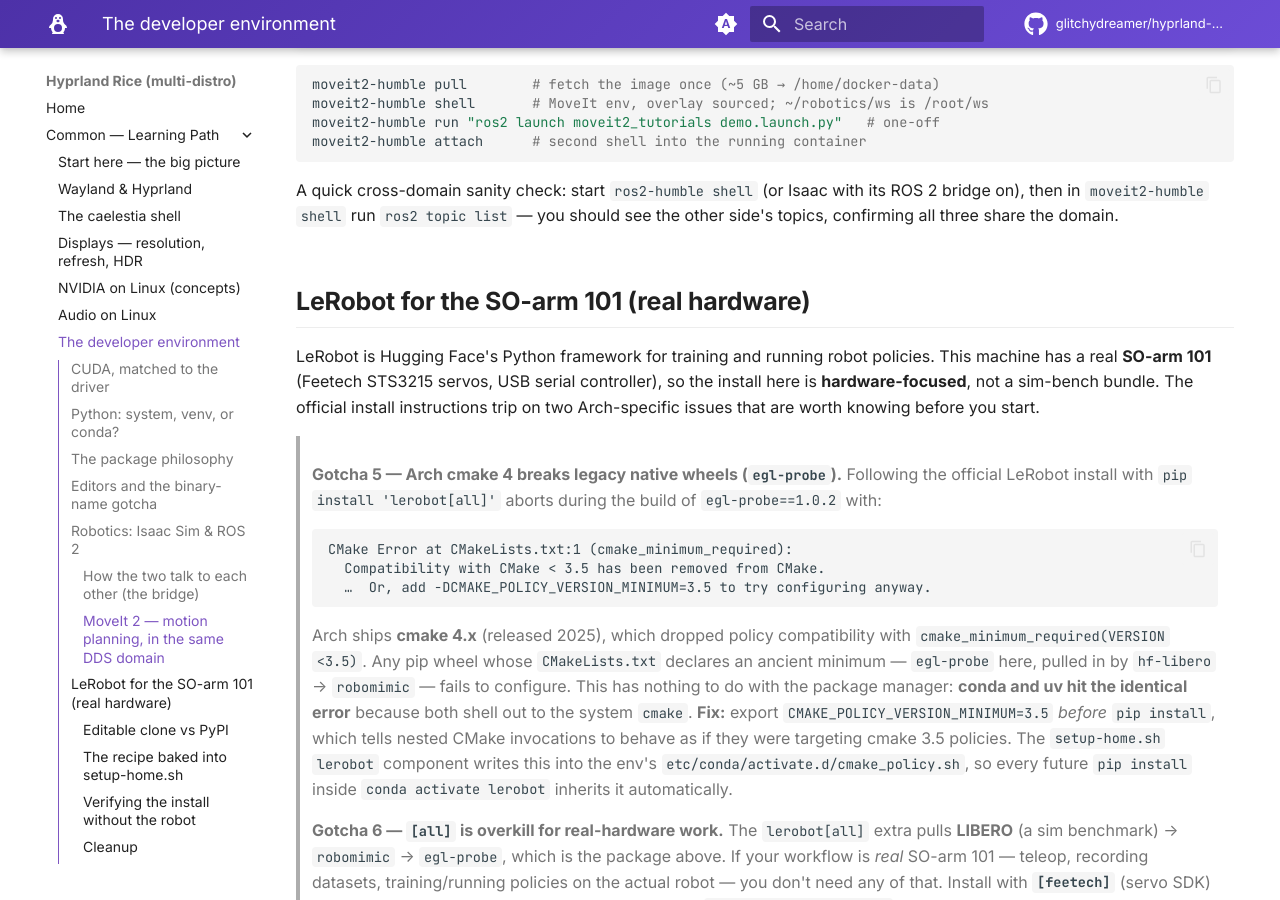
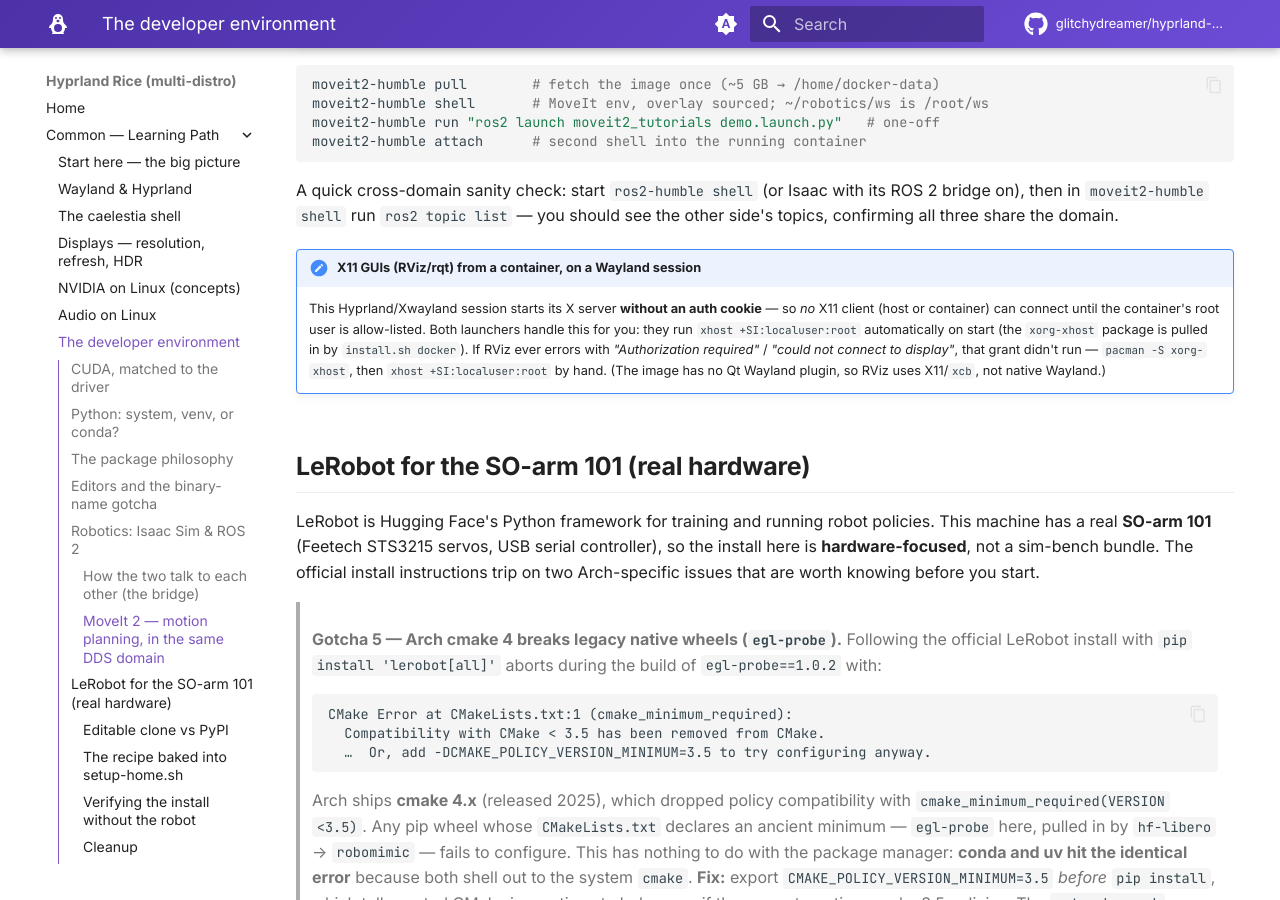
Before and after one commit to glitchydreamer/arch-hyprland-setup, an MkDocs documentation site: the page built from docs/common/dev-environment.md, in a window 1280 px wide and 900 px high, scrolled down 6670 px. Built offline with MkDocs 1.6.1 and Material for MkDocs 9.7.7, drawn with Linux system fonts in a browser that asks for light colours; comment, search, counter and statistics services are not loaded.

Commit message:
fix(ros2/moveit2): auto-grant xhost so container X11 GUIs work on Wayland
This Hyprland/caelestia session launches Xwayland with no -auth cookie (no
XAUTHORITY, no ~/.Xauthority anywhere), so no X11 client — host or container —
can connect, and rviz2 from the container failed with "Authorization required".
The image has no Qt Wayland plugin either, so RViz can only use X11/xcb.

Fix: both ros2-humble and moveit2-humble now run `xhost +SI:localuser:root`
(idempotent, guarded on $DISPLAY + xhost present) before launching, granting the
container's root user access to the X server. install.sh's docker component now
pulls xorg-xhost instead of the unused xorg-xauth (the cookie path can't work on
a cookieless session). Applied to both the Arch and CachyOS builds.

Verified: rviz2 connects to :0 from the MoveIt container; revoking the grant and
re-running the helper re-adds localuser:root; generated helpers stay byte-
identical to the live ones.

- {arch,cachyos}/setup-home.sh: xhost auto-grant in both helper heredocs
- {arch,cachyos}/install.sh: xorg-xauth -> xorg-xhost (+ updated rationale)
- docs/common/dev-environment.md: note on X11 GUIs from a container on Wayland

Co-Authored-By: Claude Opus 4.8 <noreply@anthropic.com>

```diff
--- a/docs/common/dev-environment.md
+++ b/docs/common/dev-environment.md
@@ -303,6 +303,16 @@ A quick cross-domain sanity check: start `ros2-humble shell` (or Isaac with its
 2 bridge on), then in `moveit2-humble shell` run `ros2 topic list` — you should see
 the other side's topics, confirming all three share the domain.
 
+!!! note "X11 GUIs (RViz/rqt) from a container, on a Wayland session"
+    This Hyprland/Xwayland session starts its X server **without an auth cookie** — so
+    *no* X11 client (host or container) can connect until the container's root user is
+    allow-listed. Both launchers handle this for you: they run
+    `xhost +SI:localuser:root` automatically on start (the `xorg-xhost` package is
+    pulled in by `install.sh docker`). If RViz ever errors with *"Authorization
+    required"* / *"could not connect to display"*, that grant didn't run — `pacman -S
+    xorg-xhost`, then `xhost +SI:localuser:root` by hand. (The image has no Qt Wayland
+    plugin, so RViz uses X11/`xcb`, not native Wayland.)
+
 ## LeRobot for the SO-arm 101 (real hardware)
 
 LeRobot is Hugging Face's Python framework for training and running robot
```
Also changed, not shown: 4 other files.
